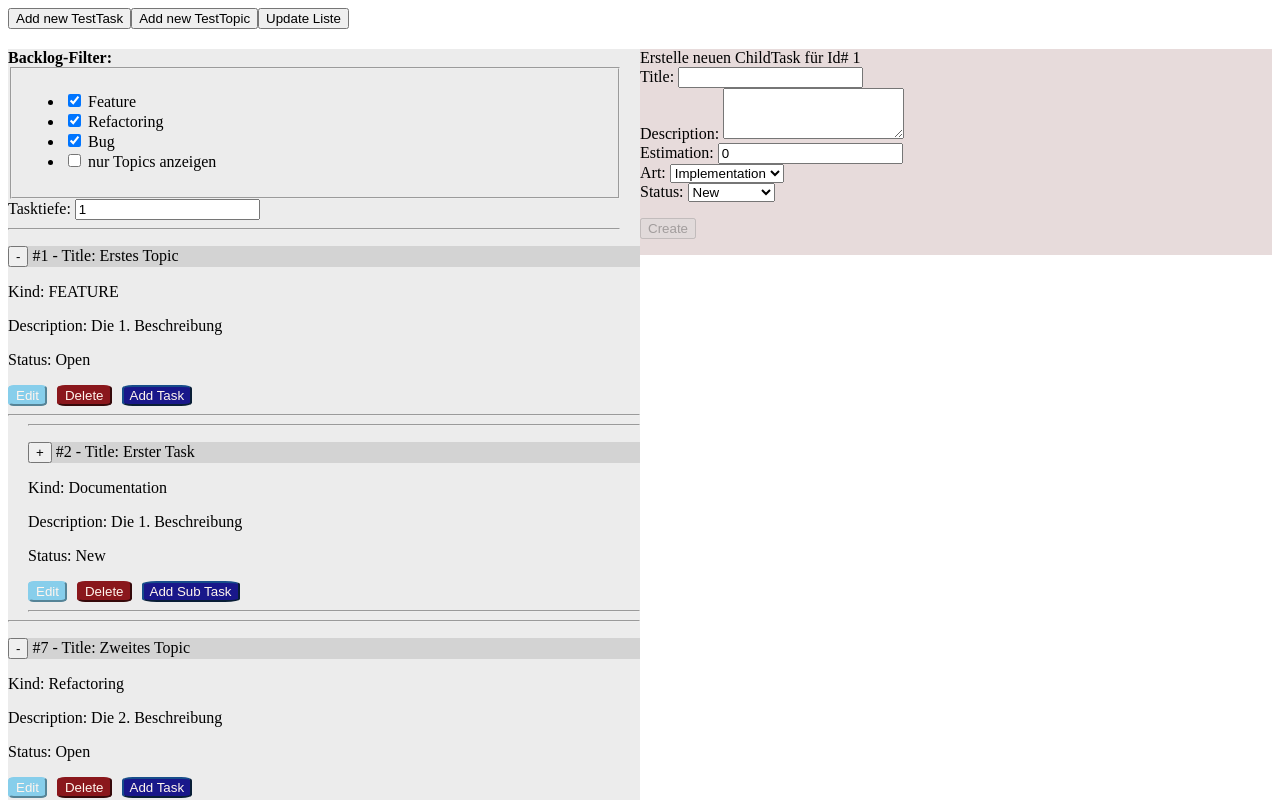
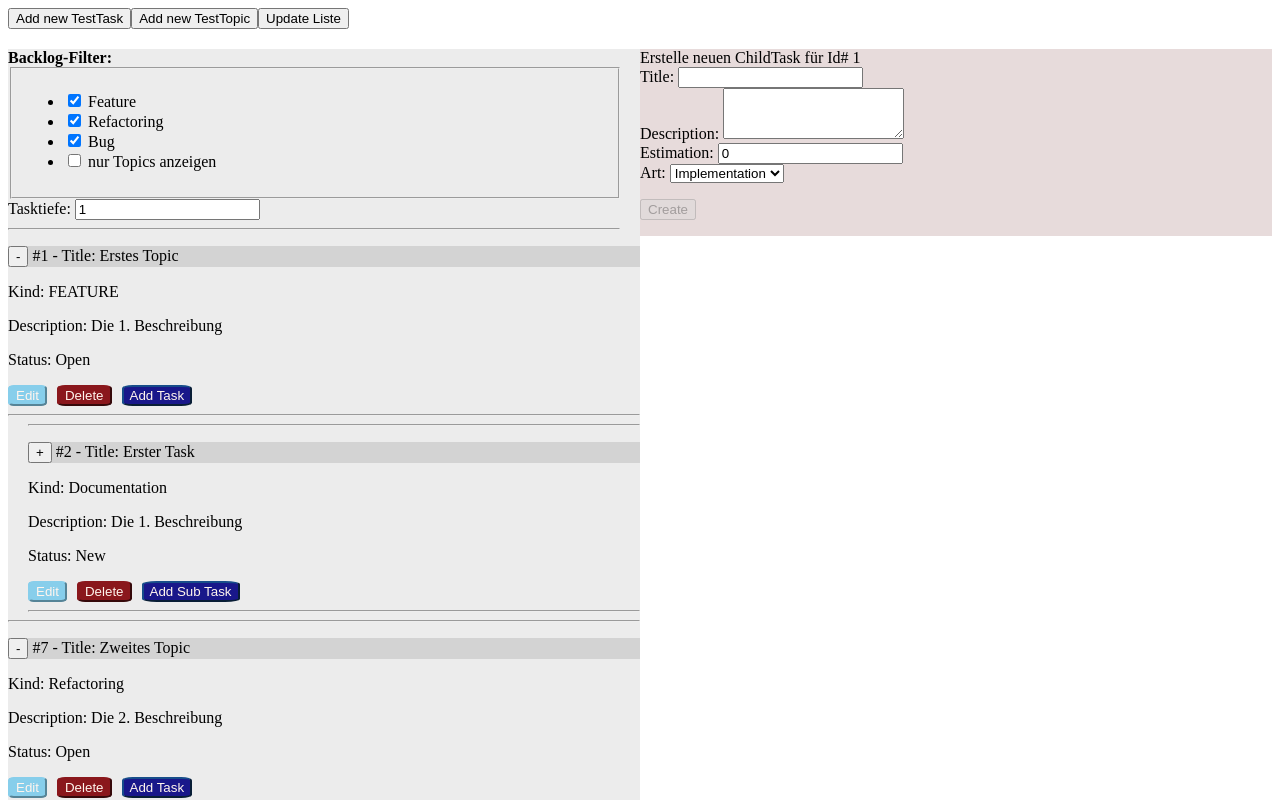
Before and after one commit to thordeuka/MyPersonallyBacklog, an Angular app in the folder myPersonallyBacklog/: page /newtask/1 in a window 1280 px wide. Shown: the top 800 px of the page. Built offline with nearby package versions, Linux system fonts and the light colour scheme.

Commit message:
Ausblenden des Controls Status wenn man im Erstellen einen neuen Tasks ist.

```diff
--- a/myPersonallyBacklog/src/app/task-edit/task-edit.component.html
+++ b/myPersonallyBacklog/src/app/task-edit/task-edit.component.html
@@ -41,7 +41,7 @@
             <option value="Documentation">Dokumentation</option>
         </select>
     </div>
-    <div>
+    <div *ngIf="editMode" >
         <label for="formStatus">Status: </label>
         <select
             id="formStatus"
```
